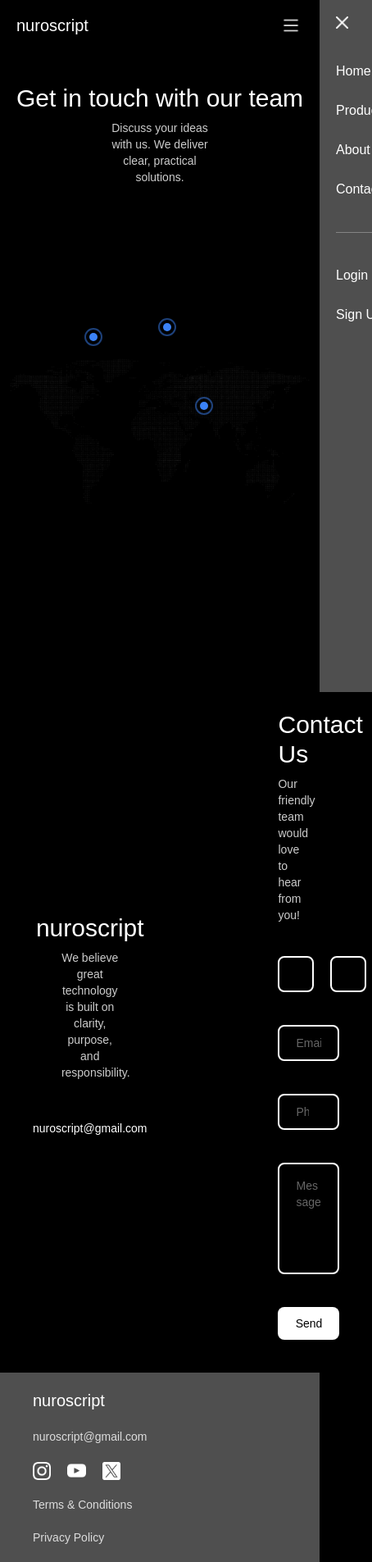
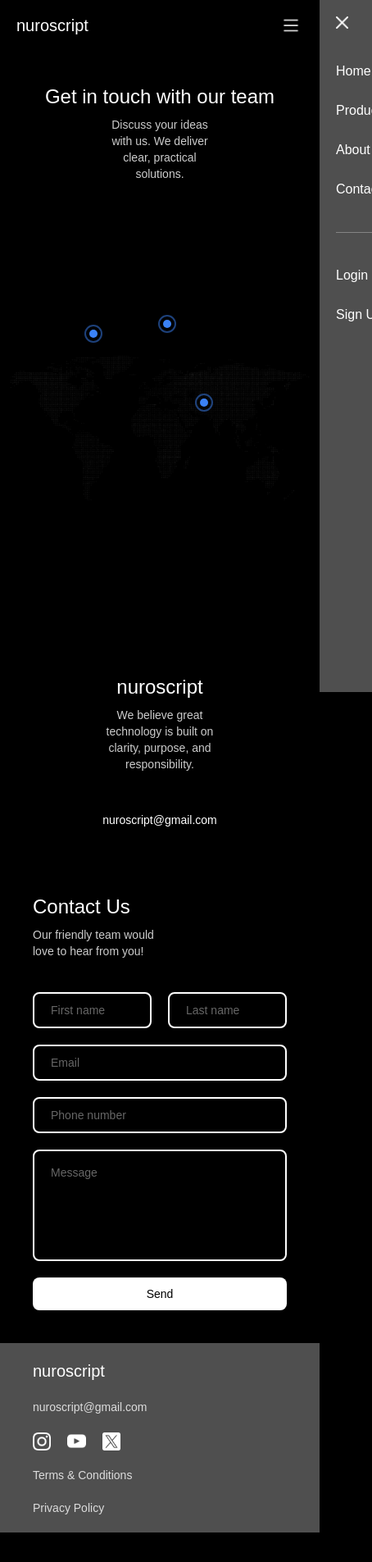
Before and after one commit to nuroscritp/nuroscript, a Next.js app: page /contact in a window 390 px wide. Shown: the whole page at 82% size, 454 px wide, since content can reach past the window. After the commit the page ends 1869 px from the top, so only its background shows below. Built offline with nearby package versions, Linux system fonts and the light colour scheme.

Commit message:
23 commit

```diff
--- a/app/contact/page.jsx
+++ b/app/contact/page.jsx
@@ -5,7 +5,7 @@ export default function Contact() {
     <>
 
       <div className="flex justify-center items-center mt-10 flex-col gap-2">
-        <h1 className="text-white text-3xl">Get in touch with our team</h1>
+        <h1 className="text-white text-2xl lg:text-3xl">Get in touch with our team</h1>
         <p className="text-white/80 text-sm w-[35%] text-center">Discuss your ideas with us. We deliver clear, practical solutions.</p>
       </div>
 
@@ -36,11 +36,11 @@ export default function Contact() {
 
       </div>
 
-      <div className="w-full flex items-center px-10 gap-30">
+      <div className="w-full flex flex-col lg:flex-row items-center px-10 gap-10 lg:gap-30">
 
-        <div className="w-[50%] flex flex-col items-center justify-center gap-2">
+        <div className="w-full lg:w-[50%] flex flex-col items-center justify-center gap-2">
 
-            <h1 className="text-3xl text-white">nuroscript</h1>
+            <h1 className="text-2xl lg:text-3xl text-white">nuroscript</h1>
             <p className="text-sm text-white/80 w-[50%] text-center">We believe great technology is built on clarity, purpose, and responsibility.</p>
             <div className="flex items-center gap-5 mt-10">
               <p className="text-sm text-white">nuroscript@gmail.com</p>
@@ -48,13 +48,13 @@ export default function Contact() {
 
         </div>
 
-        <div className="w-[50%]">
-          <div className="flex flex-col gap-2 p-10">
-            <h1 className="text-white text-3xl">Contact Us</h1>
-            <p className="text-white/80 text-sm w-[35%]">Our friendly team would love to hear from you!</p>
+        <div className="w-full lg:w-[50%]">
+          <div className="flex flex-col gap-2 py-10 lg:px-10" >
+            <h1 className="text-white text-2xl lg:text-3xl">Contact Us</h1>
+            <p className="text-white/80 text-sm w-[50%] lg:w-[35%]">Our friendly team would love to hear from you!</p>
           </div>
 
-          <div className="flex flex-col gap-10 px-10 mb-10">
+          <div className="flex flex-col gap-5 lg:gap-10 lg:px-10 mb-10 w-full">
             <div className="flex gap-5 items-center w-full">
               <input className="w-full px-5 py-2.5 border-2 border-white text-white/80 rounded-lg text-sm" type="text" placeholder="First name" />
               <input className="w-full px-5 py-2.5 border-2 border-white text-white/80 rounded-lg text-sm" type="text" placeholder="Last name" />
```
